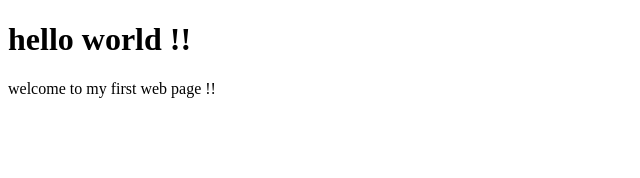
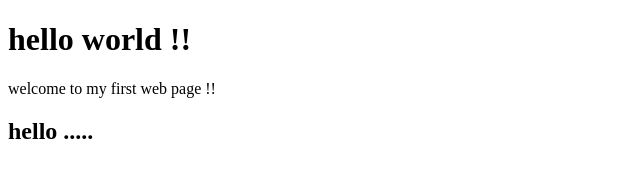
Before and after one commit to Ritika13-coder/vcs-practice, a plain HTML site: page index.html in a window 1280 px wide. Shown: the whole page, without its empty margins (0-640 px from the left). Drawn offline with Linux system fonts and the light colour scheme.

Commit message:
Add second heading to index.html

```diff
--- a/index.html
+++ b/index.html
@@ -8,5 +8,6 @@
 <body>
     <h1>hello world !! </h1>
     <p>welcome to my first web page !!</p>
+    <h2>hello .....</h2>
 </body>
 </html>
```
